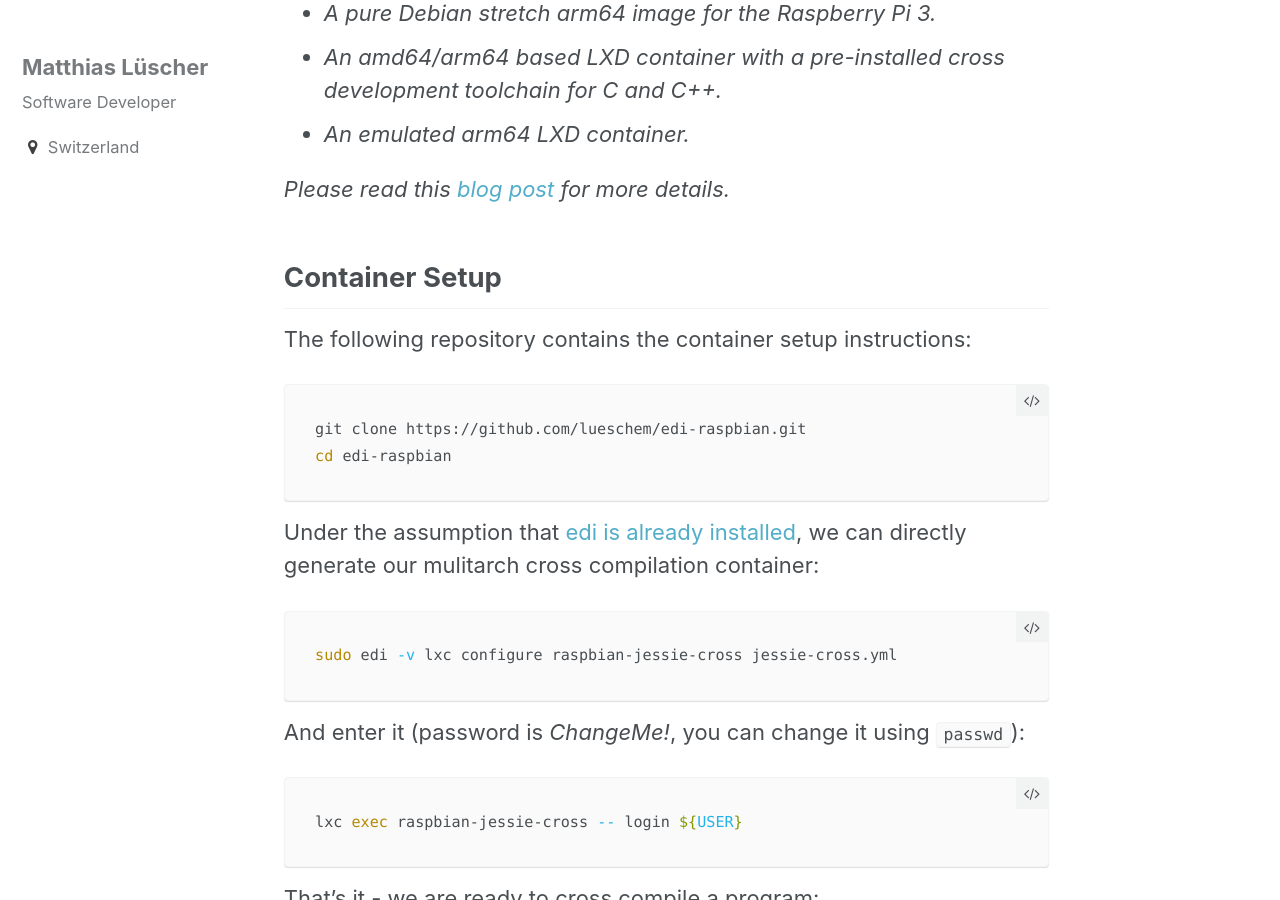
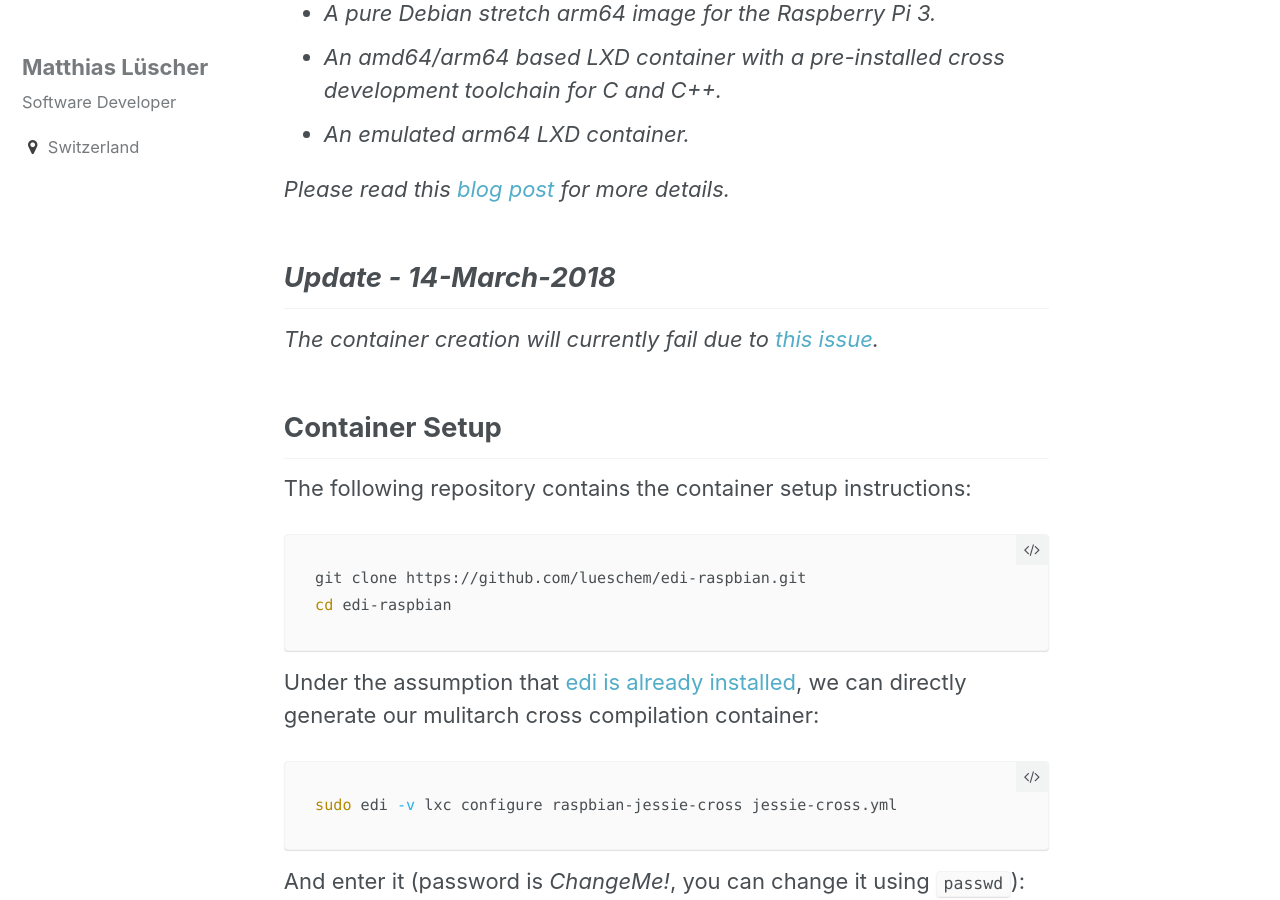
Before and after one commit to lueschem/lueschem.github.io, a Jekyll site: the page built from _posts/2017-05-05-Cross-Compiling-for-Raspbian.md, in a window 1280 px wide and 900 px high, scrolled down 1498 px. Built offline with Jekyll 4.4.1, drawn with Linux system fonts in a browser that asks for light colours; comment, search, counter and statistics services are not loaded.

Commit message:
Added warning about failing container creation.

```diff
--- a/_posts/2017-05-05-Cross-Compiling-for-Raspbian.md
+++ b/_posts/2017-05-05-Cross-Compiling-for-Raspbian.md
@@ -34,6 +34,13 @@ artifacts:_
 * _An emulated arm64 LXD container._
 
 _Please read this [blog post](/A-new-Approach-to-Operating-System-Image-Generation/) for more details._
+
+
+*Update - 14-March-2018*
+------------------------
+
+_The container creation will currently fail due to [this issue](https://github.com/lueschem/edi-raspbian/issues/3)._
+
 
 Container Setup
 ---------------
```
